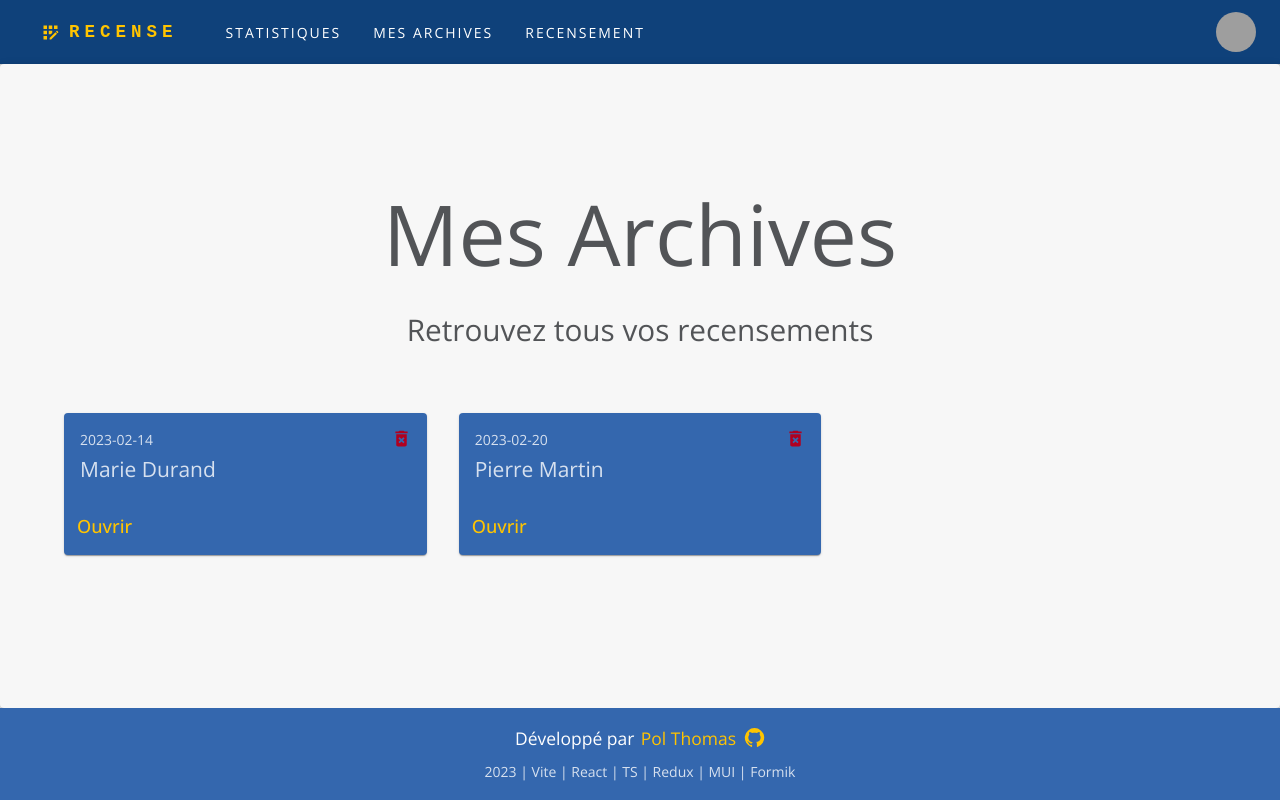
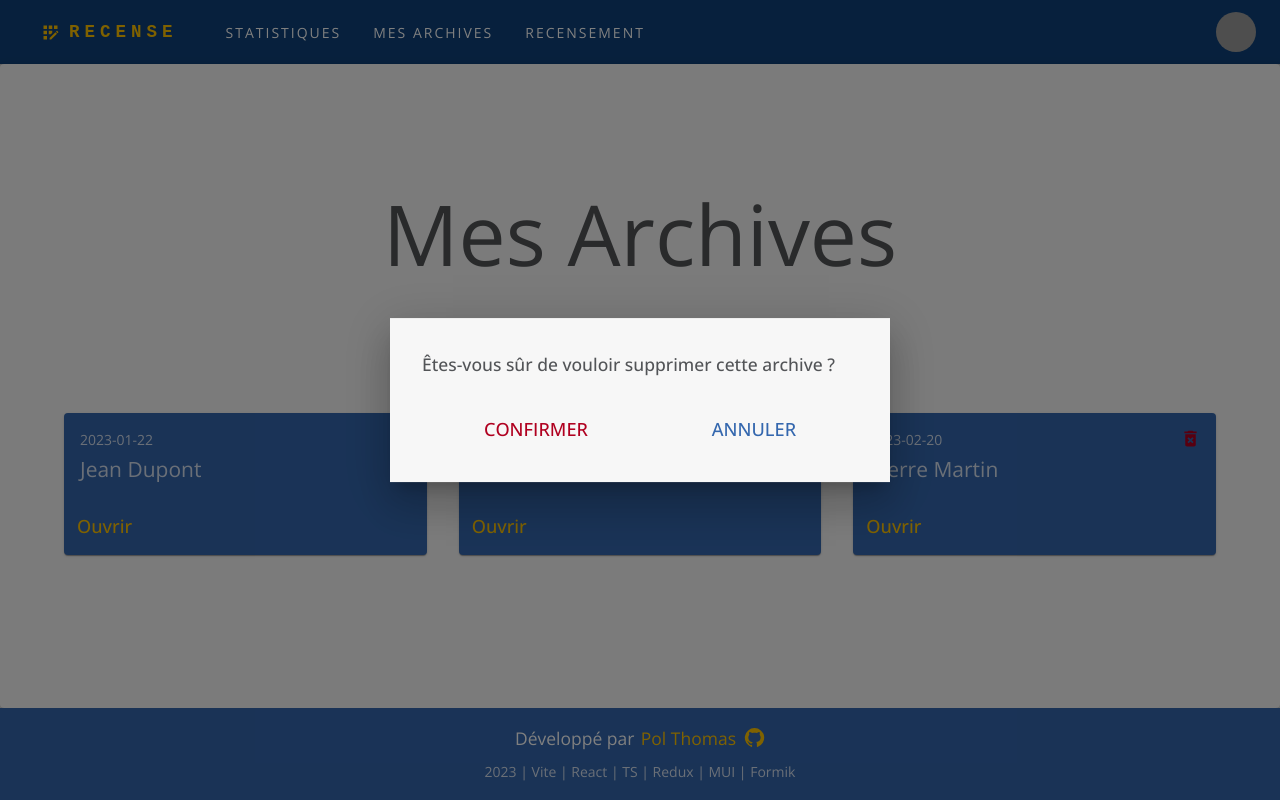
Before and after one commit to PolThm/recense, a React (Vite) app: page /my-archives in a window 1280 px wide. Both pictures are taken after a click on the button 401 px from the left and 438 px from the top of the page. Built offline with nearby package versions, Linux system fonts and the light colour scheme; grey boxes are pictures that could not be loaded.

Commit message:
MyArchives page DONE !!!

```diff
--- /dev/null
+++ b/src/components/ConfirmModal.tsx
@@ -0,0 +1,53 @@
+import { Box, Button, Modal, Typography } from '@mui/material';
+import React, { FC } from 'react';
+
+type Props = {
+  children: string;
+  isOpen: boolean;
+  handleClose: () => void;
+  confirmAction: () => void;
+};
+
+const ConfirmModal: FC<Props> = ({
+  children,
+  isOpen,
+  handleClose,
+  confirmAction,
+}) => {
+  return (
+    <Modal
+      open={isOpen}
+      onClose={handleClose}
+      aria-labelledby="modal-modal-title"
+      aria-describedby="modal-modal-description"
+    >
+      <Box
+        sx={{
+          position: 'absolute',
+          top: '50%',
+          left: '50%',
+          transform: 'translate(-50%, -50%)',
+          width: { xs: '90vw', sm: 500 },
+          bgcolor: 'background.paper',
+          boxShadow: 24,
+          p: 4,
+        }}
+      >
+        <Typography id="modal-modal-title" variant="h6" component="h2">
+          {children}
+        </Typography>
+
+        <Box sx={{ mt: 4, display: 'flex', justifyContent: 'space-around' }}>
+          <Button onClick={confirmAction} size="small" color="error">
+            Confirmer
+          </Button>
+          <Button onClick={handleClose} size="small">
+            Annuler
+          </Button>
+        </Box>
+      </Box>
+    </Modal>
+  );
+};
+
+export default ConfirmModal;
--- a/src/pages/MyArchivesPage.tsx
+++ b/src/pages/MyArchivesPage.tsx
@@ -4,6 +4,7 @@ import { useDispatch, useSelector } from 'react-redux';
 
 import ArchiveModal from '@/components/ArchiveModal';
 import ArchivePreview from '@/components/ArchivePreview';
+import ConfirmModal from '@/components/ConfirmModal';
 import { RootState } from '@/store';
 import { deleteCensus } from '@/store/censusesSlice';
 import { Census } from '@/types/interfaces';
@@ -14,12 +15,24 @@ const MyArchivesPage: FC = () => {
     (state: RootState) => state.censusesStore.censuses
   );
 
-  const [isModalOpen, setIsModalOpen] = useState(false);
+  const [isArchiveModalOpen, setIsArchiveModalOpen] = useState(false);
+  const [isConfirmModalOpen, setIsConfirmModalOpen] = useState(false);
   const [currentCensus, setCurrentCensus] = useState<Census | null>(null);
 
   const openArchiveModal = (census: Census) => {
     setCurrentCensus(census);
-    setIsModalOpen(true);
+    setIsArchiveModalOpen(true);
+  };
+
+  const openConfirmModal = (census: Census) => {
+    setCurrentCensus(census);
+    setIsConfirmModalOpen(true);
+  };
+
+  const confirmArchiveDeletion = () => {
+    if (!currentCensus?.id) return;
+    dispatch(deleteCensus(currentCensus.id));
+    setIsConfirmModalOpen(false);
   };
 
   return (
@@ -48,7 +61,7 @@ const MyArchivesPage: FC = () => {
               <ArchivePreview
                 name={name}
                 date={date}
-                deleteArchive={() => dispatch(deleteCensus(id))}
+                deleteArchive={() => openConfirmModal(census)}
                 openArchive={() => openArchiveModal(census)}
               />
             </Grid>
@@ -58,10 +71,17 @@ const MyArchivesPage: FC = () => {
       {currentCensus && (
         <ArchiveModal
           census={currentCensus}
-          isOpen={isModalOpen}
-          handleClose={() => setIsModalOpen(false)}
+          isOpen={isArchiveModalOpen}
+          handleClose={() => setIsArchiveModalOpen(false)}
         />
       )}
+      <ConfirmModal
+        isOpen={isConfirmModalOpen}
+        handleClose={() => setIsConfirmModalOpen(false)}
+        confirmAction={() => confirmArchiveDeletion()}
+      >
+        Êtes-vous sûr de vouloir supprimer cette archive ?
+      </ConfirmModal>
     </Container>
   );
 };
```
